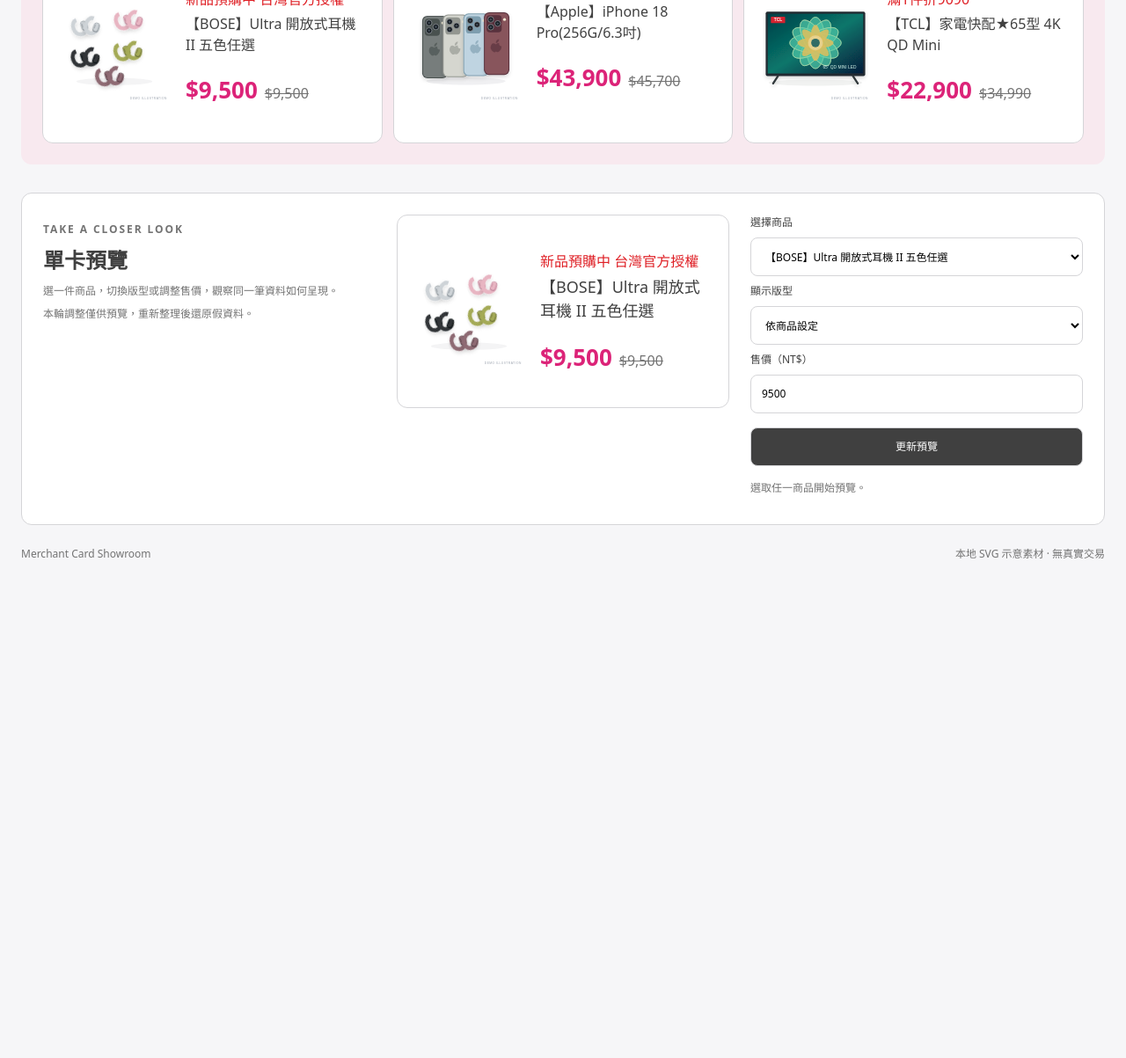
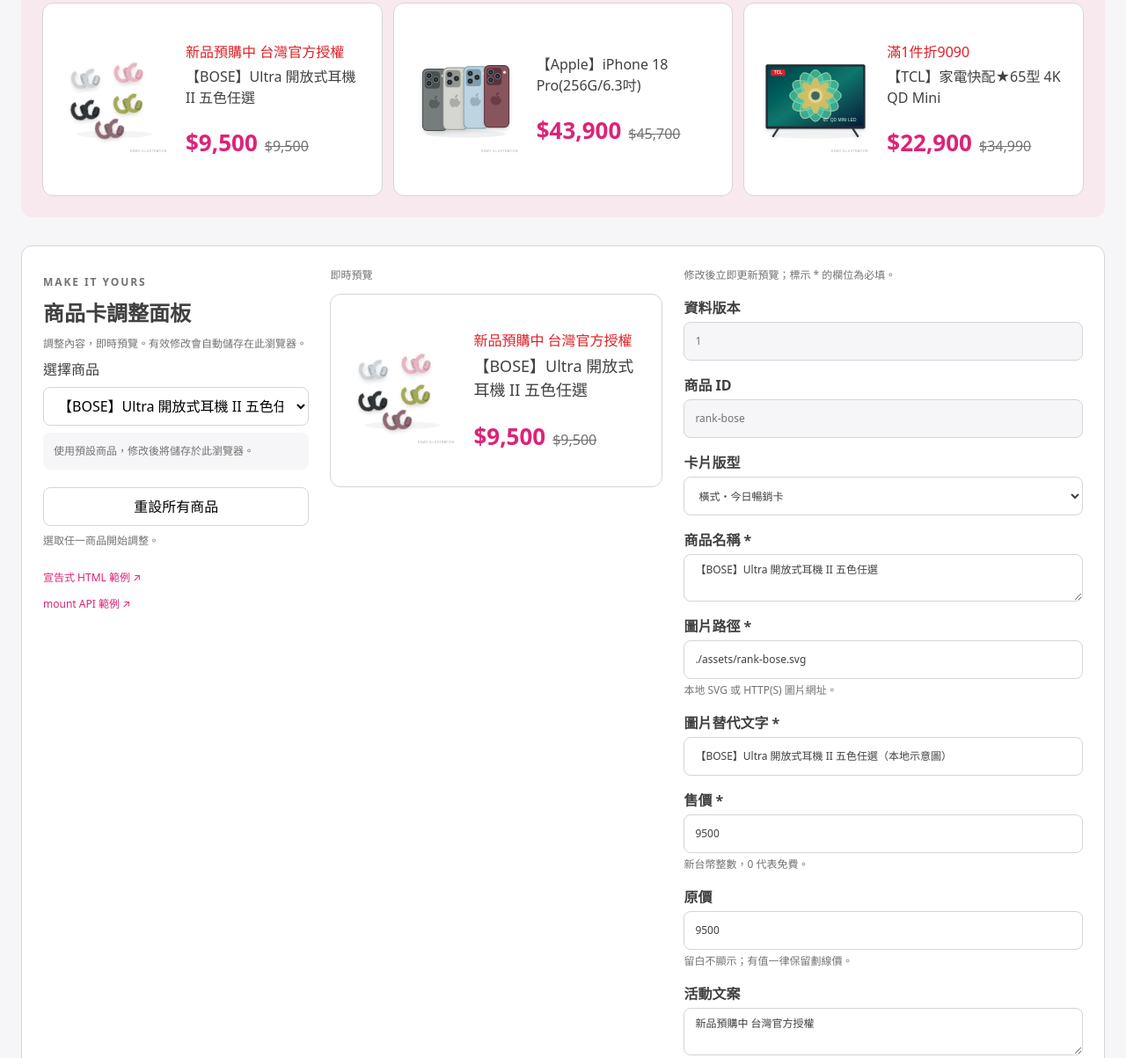
Before and after one commit to weimowang/Frontend_Takehome_Eval, a website built with Vite: page index.html in a window 1280 px wide. Shown: the part 976-2179 px from the top of the page at 88% size. Before the commit the page ends 1663 px from the top, so only its background shows below. Built offline with nearby package versions, Linux system fonts and the light colour scheme.

Commit message:
feat(editor): connect schema-driven editing to canonical store
Co-Authored-By: Codex <noreply@openai.com>

```diff
--- a/index.html
+++ b/index.html
@@ -5,9 +5,13 @@
 <header class="site-header"><a class="brand" href="#"><span class="brand-mark">m</span><span>商品卡展示間<small>MERCHANT CARD SHOWROOM</small></span></a><nav aria-label="展示分類"><a href="#flash-section">限時搶購</a><a href="#ranking-section">今日暢銷榜</a><a href="#inspector">單卡預覽</a></nav><span class="demo-label">MOCK COLLECTION</span></header>
 <main>
 <div class="intro"><div><p class="eyebrow">THE CARD COLLECTION / 01</p><h1>兩種版型，同一份資料契約。</h1></div><p>參考 momo 商品卡的資訊層級。<br>所有商品、價格與圖片皆為展示用假資料。</p></div>
+<div class="view-controls"><label for="filter">展示版型</label><select id="filter"><option value="all">全部版型</option><option value="flash-sale">限時搶購</option><option value="ranking">今日暢銷榜</option></select><button id="view-toggle" type="button" aria-pressed="false">只看單卡</button></div><p id="empty-state" hidden>目前沒有商品。可使用重設還原範例。</p>
 <section id="flash-section" class="shelf flash-shelf" aria-labelledby="flash-heading"><div class="shelf-heading"><h2 id="flash-heading"><svg viewBox="0 0 24 28" aria-hidden="true"><path fill="currentColor" d="M13 0c2 7-2 9-1 13 3-1 4-4 5-6 4 4 7 8 6 13-1 5-5 8-11 8S1 25 1 19C1 12 8 9 8 3c3 2 4 5 5 7 1-3 1-6 0-10Z"/></svg>限時搶購</h2><span class="shelf-note">每日精選 <b>限量好物</b></span></div><div id="flash-grid" class="flash-grid"></div></section>
 <section id="ranking-section" class="shelf ranking-shelf" aria-labelledby="ranking-heading"><div class="shelf-heading"><h2 id="ranking-heading" aria-label="今日暢銷榜">今日暢銷榜 <span class="live-tag">人氣精選</span></h2><span class="shelf-note">你喜歡的，都在這裡</span></div><div id="ranking-grid" class="ranking-grid"></div></section>
-<section id="inspector" class="inspector" aria-labelledby="inspector-heading"><div class="inspector-intro"><p class="eyebrow">TAKE A CLOSER LOOK</p><h2 id="inspector-heading">單卡預覽</h2><p>選一件商品，切換版型或調整售價，觀察同一筆資料如何呈現。</p><p class="small-note">本輪調整僅供預覽，重新整理後還原假資料。</p></div><div class="preview-well"><momo-card id="preview" product-id="rank-bose"></momo-card></div><div class="controls"><label for="product">選擇商品</label><select id="product"></select><label for="variant">顯示版型</label><select id="variant"><option value="">依商品設定</option><option value="ranking">橫式暢銷卡</option><option value="flash-sale">直式搶購卡</option></select><label for="price">售價（NT$）</label><input id="price" type="number" min="0" step="1" value="9500"><button id="update" type="button">更新預覽</button><p id="feedback" role="status">選取任一商品開始預覽。</p></div></section>
+<section id="inspector" class="inspector" aria-labelledby="inspector-heading">
+<div class="inspector-intro"><p class="eyebrow">MAKE IT YOURS</p><h2 id="inspector-heading">商品卡調整面板</h2><p>調整內容，即時預覽。有效修改會自動儲存在此瀏覽器。</p><label for="product">選擇商品</label><select id="product"></select><p id="save-state" aria-live="polite"></p><button id="reset" type="button">重設所有商品</button><p id="feedback" role="status">選取任一商品開始調整。</p><div class="sample-links"><a href="/sample.html">宣告式 HTML 範例 ↗</a><a href="/sample-mount.html">mount API 範例 ↗</a></div></div>
+<div class="preview-well"><p class="preview-label">即時預覽</p><momo-card id="preview" product-id="rank-bose"></momo-card></div><div id="editor" class="controls"></div>
+</section>
 <footer><span>Merchant Card Showroom</span><span>本地 SVG 示意素材 · 無真實交易</span></footer>
 </main><script type="module" src="/src/preview.ts"></script>
 </body></html>
--- a/src/preview.ts
+++ b/src/preview.ts
@@ -1,29 +1,70 @@
 import './styles/tokens.css';
 import './styles/preview.css';
+import './styles/editor.css';
 import {configureCatalog,parseCard,type MomoCard} from './index';
+import {createStore} from './store/store';
+import type {Snapshot} from './store/persistence';
+import {createEditor} from './showroom/editor';
 import raw from '../mock/cards.draft.json';
-const cards=raw.map(parseCard);configureCatalog(cards);
+
+const store=createStore(raw.map(parseCard));
 const preview=document.querySelector<MomoCard>('#preview')!;
 const select=document.querySelector<HTMLSelectElement>('#product')!;
-const variant=document.querySelector<HTMLSelectElement>('#variant')!;
-const price=document.querySelector<HTMLInputElement>('#price')!;
 const feedback=document.querySelector<HTMLElement>('#feedback')!;
-for(const card of cards) {
-  const option=document.createElement('option');option.value=card.id;option.textContent=card.title;select.append(option);
-  const element=document.createElement('momo-card');element.setAttribute('product-id',card.id);
-  document.querySelector(card.variant==='flash-sale'?'#flash-grid':'#ranking-grid')!.append(element);
+const saveState=document.querySelector<HTMLElement>('#save-state')!;
+const filter=document.querySelector<HTMLSelectElement>('#filter')!;
+const toggle=document.querySelector<HTMLButtonElement>('#view-toggle')!;
+const editorHost=document.querySelector<HTMLElement>('#editor')!;
+let editor:ReturnType<typeof createEditor>|undefined;
+let selectedId='';
+let single=false;
+const cardElements=new Map<string,HTMLElement>();
+
+function updateVisibility() {
+  document.querySelector<HTMLElement>('#flash-section')!.hidden=single||filter.value==='ranking';
+  document.querySelector<HTMLElement>('#ranking-section')!.hidden=single||filter.value==='flash-sale';
+  toggle.textContent=single?'返回商品列表':'只看單卡';toggle.setAttribute('aria-pressed',String(single));
 }
-select.value='rank-bose';
+function render(state:Snapshot,source:'local'|'external'|'reset'='local') {
+  configureCatalog(state.cards);
+  const ids=new Set(state.cards.map(card=>card.id));
+  for(const [id,el] of cardElements)if(!ids.has(id)){el.remove();cardElements.delete(id);}
+  select.replaceChildren();
+  for(const card of state.cards) {
+    const option=document.createElement('option');option.value=card.id;option.textContent=card.title;select.append(option);
+    let element=cardElements.get(card.id);
+    if(!element){element=document.createElement('momo-card');element.setAttribute('product-id',card.id);cardElements.set(card.id,element);}
+    const grid=document.querySelector(card.variant==='flash-sale'?'#flash-grid':'#ranking-grid')!;
+    if(element.parentNode!==grid)grid.append(element);
+  }
+  const status=store.getStatus();saveState.textContent=status.message;saveState.dataset.state=status.kind;
+  const card=state.cards.find(item=>item.id===state.selectedId);
+  select.value=state.selectedId;
+  preview.data=null;preview.setAttribute('product-id',state.selectedId);preview.removeAttribute('variant');
+  document.querySelector<HTMLElement>('#empty-state')!.hidden=state.cards.length>0;
+  if(card) {
+    if(!editor)editor=createEditor(editorHost,card,next=>{store.update(next);});
+    else if(selectedId!==state.selectedId||source==='reset'||(source==='external'&&status.kind!=='error'))editor.setCard(card);
+  } else {editor?.destroy();editor=undefined;editorHost.textContent='尚無可編輯商品。';}
+  selectedId=state.selectedId;
+  if(source==='external')feedback.textContent=status.kind==='error'?status.message:'已同步其他分頁；調整面板已更新為最新資料。';
+  if(source==='reset')feedback.textContent='已重設商品資料與調整面板。';
+  updateVisibility();
+}
 function selectProduct(id:string) {
-  const card=cards.find(c=>c.id===id);if(!card)return;
-  select.value=id;preview.data=null;preview.setAttribute('product-id',id);price.value=String(card.price);
-  feedback.textContent=`正在預覽 ${card.title}`;
+  if(!store.getState().cards.some(card=>card.id===id))return;
+  if(id!==selectedId&&editor?.hasInvalidDraft()&&!window.confirm('目前有無效的輸入。要捨棄草稿並切換商品嗎？')){select.value=selectedId;return;}
+  store.select(id);feedback.textContent='已選取商品，可在面板中調整。';
 }
 select.addEventListener('change',()=>selectProduct(select.value));
-variant.addEventListener('change',()=>{if(variant.value)preview.setAttribute('variant',variant.value);else preview.removeAttribute('variant');});
-document.querySelector('#update')!.addEventListener('click',()=>{try {const card=cards.find(c=>c.id===select.value)!;if(price.value==='')throw new Error('請輸入售價');preview.data=parseCard({...card,price:Number(price.value)});feedback.textContent='預覽已更新；此階段尚未保存。';}catch(error){feedback.textContent=(error as Error).message;}});
-document.addEventListener('momo-card-action',(event)=>{
+filter.addEventListener('change',updateVisibility);
+toggle.addEventListener('click',()=>{single=!single;updateVisibility();if(single)document.querySelector('#inspector')!.scrollIntoView({block:'start'});});
+document.querySelector('#reset')!.addEventListener('click',()=>store.reset());
+function onAction(event:Event) {
   const detail=(event as CustomEvent<{id:string;action:string}>).detail;
   if(detail.action==='select')selectProduct(detail.id);
   else feedback.textContent=`示範互動：${detail.id}（${detail.action}），不會建立訂單或進行交易。`;
-});
+}
+document.addEventListener('momo-card-action',onAction);
+const unsubscribe=store.subscribe(render);render(store.getState());
+if(import.meta.hot)import.meta.hot.dispose(()=>{unsubscribe();store.destroy();editor?.destroy();document.removeEventListener('momo-card-action',onAction);});
--- /dev/null
+++ b/src/showroom/editor.ts
@@ -0,0 +1,204 @@
+import { fields, parseCard, type Card } from '../schema/card';
+import '../styles/editor.css';
+
+type Control = HTMLInputElement | HTMLTextAreaElement | HTMLSelectElement;
+type FieldName = keyof typeof fields;
+const labels: Record<FieldName, string> = {
+  schemaVersion: '資料版本', id: '商品 ID', variant: '卡片版型', title: '商品名稱',
+  image: '商品圖片', price: '售價', originalPrice: '原價', tagline: '活動文案',
+  stock: '剩餘庫存', badges: '商品標籤', productUrl: '商品連結', videoUrl: '影片連結',
+};
+const help: Partial<Record<FieldName, string>> = {
+  price: '新台幣整數，0 代表免費。', originalPrice: '留白不顯示；有值一律保留劃線價。',
+  stock: '留白隱藏庫存；0 顯示已售完。', badges: '最多 3 個標籤；文字留白即移除該標籤。',
+  productUrl: '接受 HTTP(S) 或相對網址；留白時以選取事件回應。',
+  videoUrl: '接受 HTTP(S) 或相對網址；留白不顯示播放按鈕。',
+};
+function create<K extends keyof HTMLElementTagNameMap>(tag: K, className = '', text?: string) {
+  const element = document.createElement(tag);
+  element.className = className;
+  if (text !== undefined) element.textContent = text;
+  return element;
+}
+
+/** The editor owns raw input only; the host owns accepted Card state and persistence. */
+export function createEditor(container: HTMLElement, initial: Card, onChange: (card: Card) => void) {
+  let accepted = parseCard(initial);
+  let invalid = false;
+  let destroyed = false;
+  let listeners = new AbortController();
+  const form = create('form', 'card-editor');
+  form.noValidate = true;
+  const controls = new Map<string, Control>();
+  const errors = new Map<string, HTMLElement>();
+  const groups = new Map<string, HTMLElement>();
+  const status = create('p', 'editor-status');
+  container.append(form);
+
+  function wrapper(name: string, label: string, hint?: string) {
+    const group = create('div', 'editor-field');
+    const heading = create('label', 'editor-label', label);
+    heading.htmlFor = `field-${name}`;
+    group.append(heading);
+    const error = create('p', 'editor-error');
+    error.id = `error-${name}`;
+    error.hidden = true;
+    errors.set(name, error);
+    groups.set(name, group);
+    if (hint) {
+      const description = create('p', 'editor-help', hint);
+      description.id = `help-${name}`;
+      group.append(description);
+    }
+    group.append(error);
+    form.append(group);
+    return group;
+  }
+
+  function attach(name: string, control: Control, group: HTMLElement, hint = false) {
+    control.id = `field-${name}`;
+    control.name = name;
+    control.setAttribute('aria-describedby', `${hint ? `help-${name} ` : ''}error-${name}`);
+    control.addEventListener('input', validate, { signal: listeners.signal });
+    controls.set(name, control);
+    group.insertBefore(control, group.querySelector('.editor-help,.editor-error'));
+    return control;
+  }
+
+  function textControl(name: string, value: string, label: string, required: boolean, max?: number, hint?: string) {
+    const group = wrapper(name, `${label}${required ? ' *' : ''}`, hint);
+    const control = name === 'title' || name === 'tagline' ? create('textarea') : create('input');
+    control.value = value;
+    control.required = required;
+    if (max) control.maxLength = max;
+    if (control instanceof HTMLTextAreaElement) control.rows = 2;
+    return attach(name, control, group, Boolean(hint));
+  }
+
+  function clearErrors() {
+    errors.forEach(error => { error.textContent = ''; error.hidden = true; });
+    controls.forEach(control => control.removeAttribute('aria-invalid'));
+  }
+  function showError(name: string, message: string) {
+    const groupName = name.startsWith('badges') || name.startsWith('badge.') ? 'badges' : name.replace('image.', 'image-');
+    const error = errors.get(groupName);
+    if (error) { error.textContent = message; error.hidden = false; }
+    if (groupName === 'badges') {
+      groups.get('badges')?.querySelectorAll('input,select').forEach(control => control.setAttribute('aria-invalid', 'true'));
+    } else controls.get(groupName)?.setAttribute('aria-invalid', 'true');
+    status.textContent = `尚未套用：${message}`;
+  }
+  function collect() {
+    const data: Record<string, unknown> = { schemaVersion: accepted.schemaVersion, id: accepted.id };
+    for (const [name, definition] of Object.entries(fields)) {
+      if (name === 'id' || definition.kind === 'version') continue;
+      if (definition.kind === 'image') {
+        data.image = { src: controls.get('image-src')!.value, alt: controls.get('image-alt')!.value };
+      } else if (definition.kind === 'badges') {
+        data.badges = [0, 1, 2].flatMap(index => {
+          const label = controls.get(`badges-${index}-label`)!.value;
+          return label.trim() ? [{ kind: controls.get(`badges-${index}-kind`)!.value, label }] : [];
+        });
+      } else {
+        const control = controls.get(name)!;
+        const raw = control.value;
+        if (definition.kind === 'money' || definition.kind === 'integer') {
+          if (control instanceof HTMLInputElement && control.validity.badInput) throw new Error(`${name}：請輸入有效整數`);
+          if (raw.trim() !== '') data[name] = Number(raw);
+          // Missing optional numeric fields stay undefined; empty required numbers fail parseCard.
+        } else if (raw.trim() !== '' || definition.required) data[name] = raw;
+      }
+    }
+    return data;
+  }
+  function validate() {
+    if (destroyed) return;
+    clearErrors();
+    try {
+      const next = parseCard(collect());
+      invalid = false;
+      accepted = next;
+      status.textContent = '已更新預覽';
+      onChange(structuredClone(next));
+    } catch (error) {
+      invalid = true;
+      const message = error instanceof Error ? error.message : '欄位內容有誤';
+      showError(message.split('：')[0], message);
+    }
+  }
+  function render() {
+    listeners.abort();
+    listeners = new AbortController();
+    form.replaceChildren();
+    controls.clear(); errors.clear(); groups.clear();
+    form.addEventListener('submit', event => event.preventDefault(), { signal: listeners.signal });
+    form.append(create('p', 'editor-intro', '修改後立即更新預覽；標示 * 的欄位為必填。'));
+    for (const [key, definition] of Object.entries(fields)) {
+      const name = key as FieldName;
+      if (definition.kind === 'version' || name === 'id') {
+        const group = wrapper(name, labels[name]);
+        const input = create('input');
+        input.value = String(accepted[name]);
+        input.readOnly = true;
+        attach(name, input, group);
+      } else if (definition.kind === 'image') {
+        textControl('image-src', accepted.image.src, '圖片路徑', true, undefined, '本地 SVG 或 HTTP(S) 圖片網址。');
+        textControl('image-alt', accepted.image.alt, '圖片替代文字', true, 200);
+      } else if (definition.kind === 'variant') {
+        const group = wrapper(name, labels[name]);
+        const select = create('select');
+        for (const [value, label] of [['ranking', '橫式・今日暢銷卡'], ['flash-sale', '直式・限時搶購卡']]) {
+          const option = create('option', '', label); option.value = value; select.append(option);
+        }
+        select.value = accepted.variant ?? 'ranking';
+        attach(name, select, group);
+      } else if (definition.kind === 'badges') {
+        const group = wrapper(name, labels[name], help[name]);
+        group.querySelector('label')!.removeAttribute('for');
+        for (let index = 0; index < 3; index++) {
+          const row = create('div', 'editor-badge-row');
+          const select = create('select');
+          for (const [value, label] of [['promotion', '活動'], ['preorder', '預購']]) {
+            const option = create('option', '', label); option.value = value; select.append(option);
+          }
+          select.value = accepted.badges?.[index]?.kind ?? 'promotion';
+          select.setAttribute('aria-label', `標籤 ${index + 1} 類型`);
+          const input = create('input');
+          input.value = accepted.badges?.[index]?.label ?? '';
+          input.maxLength = 20;
+          input.placeholder = `標籤 ${index + 1} 文字`;
+          input.setAttribute('aria-label', `標籤 ${index + 1} 文字`);
+          for (const [suffix, control] of [['kind', select], ['label', input]] as const) {
+            const controlName = `badges-${index}-${suffix}`;
+            control.id = `field-${controlName}`;
+            control.setAttribute('aria-describedby', 'help-badges error-badges');
+            control.addEventListener('input', validate, { signal: listeners.signal });
+            controls.set(controlName, control); row.append(control);
+          }
+          group.insertBefore(row, group.querySelector('.editor-help'));
+        }
+      } else if (definition.kind === 'money' || definition.kind === 'integer') {
+        const group = wrapper(name, `${labels[name]}${definition.required ? ' *' : ''}`, help[name]);
+        const input = create('input');
+        input.type = 'number'; input.min = '0'; input.step = '1';
+        input.required = definition.required;
+        input.value = accepted[name] === undefined ? '' : String(accepted[name]);
+        attach(name, input, group, Boolean(help[name]));
+      } else {
+        textControl(name, String(accepted[name] ?? ''), labels[name], definition.required,
+          'max' in definition ? definition.max : undefined, help[name]);
+      }
+    }
+    status.textContent = '可開始調整商品內容';
+    form.append(status);
+  }
+  render();
+  return {
+    setCard(card: Card) {
+      if (destroyed) return;
+      accepted = parseCard(card); invalid = false; render();
+    },
+    hasInvalidDraft() { return invalid; },
+    destroy() { if (destroyed) return; destroyed = true; listeners.abort(); form.remove(); },
+  };
+}
--- /dev/null
+++ b/src/styles/editor.css
@@ -0,0 +1,47 @@
+.card-editor {
+  display: grid;
+  gap: var(--momo-space-4);
+  color: var(--momo-color-text);
+  font-family: var(--momo-font);
+}
+.card-editor .editor-intro,
+.card-editor .editor-help,
+.card-editor .editor-error,
+.card-editor .editor-status {
+  margin: 0;
+  font-size: var(--momo-text-small);
+  line-height: var(--momo-line-height);
+}
+.card-editor .editor-intro,
+.card-editor .editor-help { color: var(--momo-color-muted); }
+.card-editor .editor-field { display: grid; gap: var(--momo-space-1); min-width: 0; }
+.card-editor .editor-label { font-size: var(--momo-text-body); font-weight: 600; }
+.card-editor input,
+.card-editor textarea,
+.card-editor select {
+  width: 100%;
+  min-width: 0;
+  min-height: var(--momo-touch-target);
+  padding: var(--momo-space-2) var(--momo-space-3);
+  border: var(--momo-border-width) solid var(--momo-color-border);
+  border-radius: var(--momo-radius-small);
+  background: var(--momo-color-surface);
+  color: var(--momo-color-text);
+  font: inherit;
+  line-height: var(--momo-line-height);
+}
+.card-editor textarea { resize: vertical; }
+.card-editor input[readonly] { background: var(--momo-color-canvas); color: var(--momo-color-muted); }
+.card-editor [aria-invalid='true'] { border-color: var(--momo-color-sale); }
+.card-editor .editor-error { color: var(--momo-color-sale); }
+.card-editor .editor-error[hidden] { display: none; }
+.card-editor :focus-visible {
+  outline: var(--momo-focus-width) solid var(--momo-color-focus);
+  outline-offset: var(--momo-focus-offset);
+}
+.card-editor .editor-badge-row { display: grid; grid-template-columns: 1fr 2fr; gap: var(--momo-space-2); }
+.card-editor .editor-status {
+  padding: var(--momo-space-3);
+  background: var(--momo-color-canvas);
+  border-radius: var(--momo-radius-small);
+}
--- a/src/styles/preview.css
+++ b/src/styles/preview.css
@@ -42,3 +42,16 @@ input,select,button {font:inherit;width:100%;min-width:0;padding:var(--momo-spac
 footer {display:flex;justify-content:space-between;gap:var(--momo-space-3);flex-wrap:wrap;margin:var(--momo-space-6) 0;color:var(--momo-color-muted);font-size:var(--momo-text-small);}
 #feedback {font-size:var(--momo-text-small);color:var(--momo-color-muted);overflow-wrap:anywhere;}
 @media(prefers-reduced-motion:reduce) {html {scroll-behavior:auto;}}
+.view-controls {display:flex;align-items:center;gap:var(--momo-space-3);margin-bottom:var(--momo-space-4);font-size:var(--momo-text-small);}
+.view-controls select,.view-controls button {width:auto;}
+.inspector {grid-template-columns:minmax(0,.8fr) minmax(0,1fr) minmax(0,1.2fr);}
+.inspector-intro {position:sticky;top:var(--momo-space-6);}
+.inspector-intro select {margin-top:var(--momo-space-2);}
+.preview-well {position:sticky;top:var(--momo-space-6);}
+.preview-label {font-size:var(--momo-text-small);color:var(--momo-color-muted);margin-top:0;margin-bottom:var(--momo-space-3);}
+.sample-links {display:grid;gap:var(--momo-space-3);margin-top:var(--momo-space-6);font-size:var(--momo-text-small);color:var(--momo-color-price);}
+#save-state {padding:var(--momo-space-3);background:var(--momo-color-canvas);border-radius:var(--momo-radius-small);}
+#save-state[data-state="error"] {color:var(--momo-color-sale);}
+#reset {margin-top:var(--momo-space-3);cursor:pointer;}
+@media(max-width:1000px) {.inspector {grid-template-columns:1fr 1fr;}.inspector-intro {grid-column:1 / -1;position:static;}.preview-well {position:static;}}
+@media(max-width:640px) {.inspector {grid-template-columns:1fr;}.view-controls {flex-wrap:wrap;}}
```
